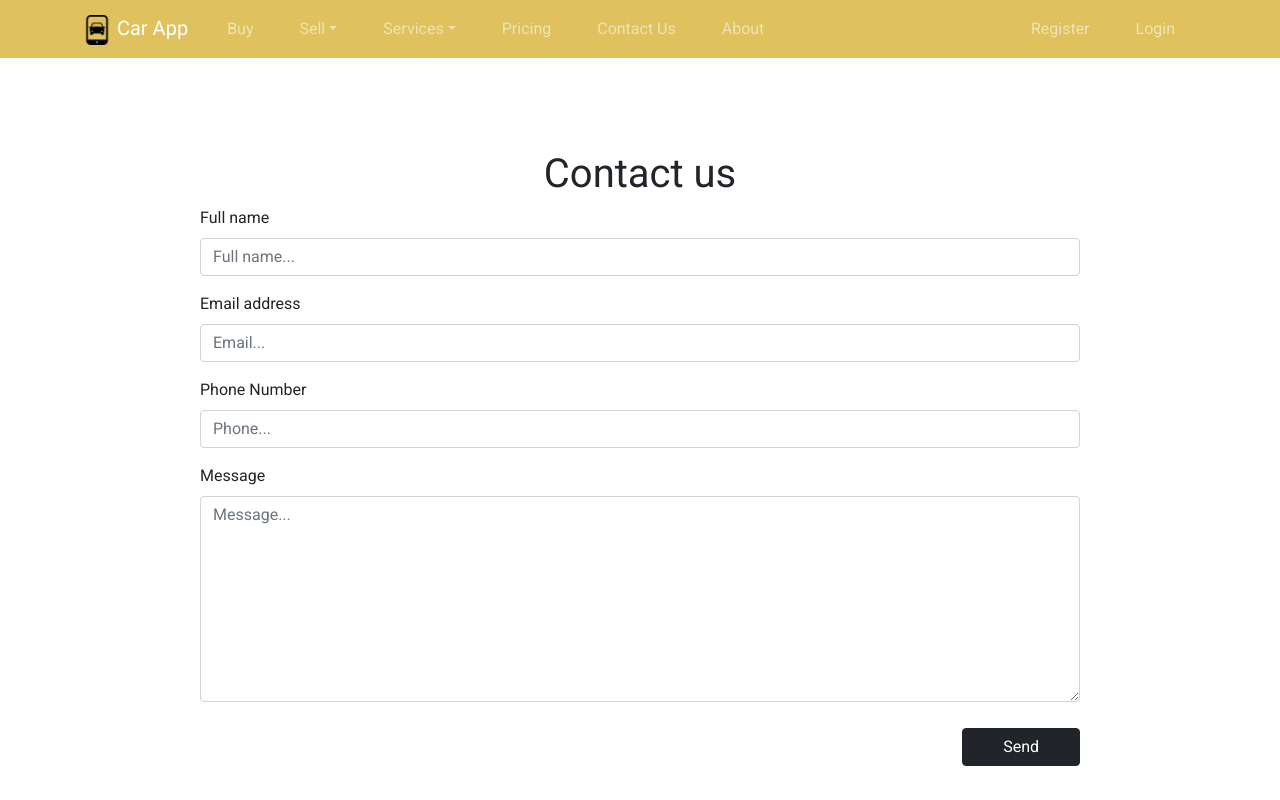
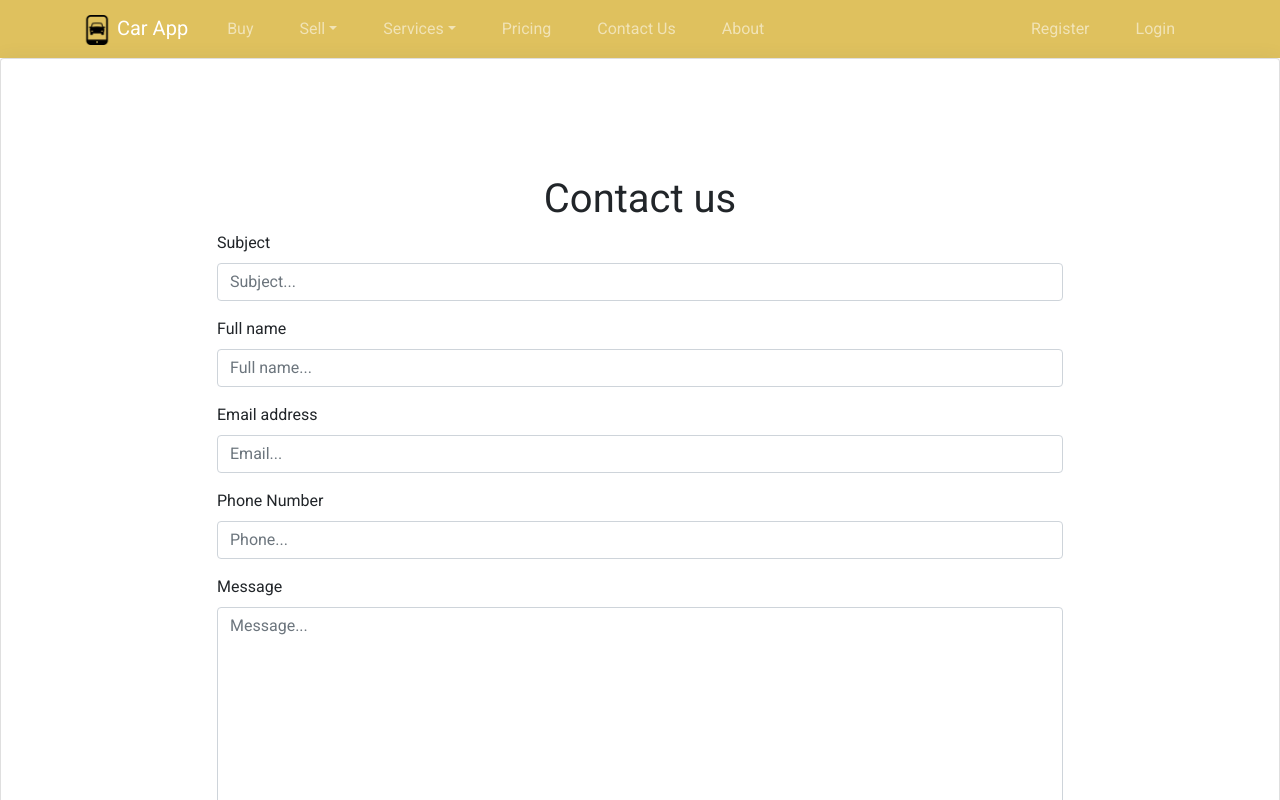
Before and after one commit to EHB-TI/web-app-acces-denied, a React (Create React App) app: page /contact-us in a window 1280 px wide. Shown: the top 800 px of the page. Built offline with nearby package versions, Linux system fonts and the light colour scheme; no server answers.

Commit message:
updates contact

```diff
--- a/package.json
+++ b/package.json
@@ -8,6 +8,7 @@
     "@testing-library/user-event": "^12.8.3",
     "bootstrap": "^5.1.3",
     "chokidar": "^2.1.8",
+    "emailjs-com": "^3.2.0",
     "firebase": "^8.9.1",
     "react": "^17.0.2",
     "react-bootstrap": "^2.0.2",
--- a/src/pages/Contact.js
+++ b/src/pages/Contact.js
@@ -1,33 +1,62 @@
-import React from 'react';
-import {Form,Button} from 'react-bootstrap';
+import {React,useState} from 'react';
+import {Card,Form,Button,Alert} from 'react-bootstrap';
+import { useHistory } from "react-router";
+import emailjs from 'emailjs-com';
 import "../layout/Contact.css";
 
 function Contact() {
+  const history = useHistory()
+  const [succes, setSucces] = useState("")
+  const [error, setError] = useState("")
+
+  const SendEmail = (e) => {
+    e.preventDefault();
+
+    emailjs.sendForm('service_tyhl9gw', 'template_pmk3zdm', e.target, 'user_GfFYdwckCKTcz5nj46W9F')
+      .then((result) => {
+          setSucces("Email successfully sent")
+          //console.log(result.text);
+      }, (error) => {
+          setError(`An error has occured: ${error}`)
+          //console.log(error.text);
+      });
+  };
     return (
-        <div className="ContactUs">
-            <Form className="contactForm">
+        <div>
+          <Card className="containerContact">
+            <Card.Body>
+              <Form className="contactForm" onSubmit={SendEmail}>
                 <h1 id="titleContact">Contact us</h1>
+                {succes && <Alert variant="success">{succes}</Alert>}
+                {error && <Alert variant="danger">{error}</Alert>}
+                <Form.Group className="mb-3">
+                  <Form.Label>Subject</Form.Label>
+                  <Form.Control type="text"  placeholder="Subject..." name="subject" required/>
+                </Form.Group>
+
                 <Form.Group className="mb-3">
                   <Form.Label>Full name</Form.Label>
-                  <Form.Control type="text" placeholder="Full name..." required/>
+                  <Form.Control type="text"  placeholder="Full name..." name="full_name" required/>
                 </Form.Group>
 
                 <Form.Group className="mb-3" >
                   <Form.Label>Email address</Form.Label>
-                  <Form.Control type="email" placeholder="Email..." required />
+                  <Form.Control type="email"  name="email_customer" placeholder="Email..." required />
                 </Form.Group>
 
                 <Form.Group className="mb-3" >
                   <Form.Label>Phone Number</Form.Label>
-                  <Form.Control type="tel" placeholder="Phone..." required />
+                  <Form.Control type="number"  placeholder="Phone..." name="phone_number" required />
                 </Form.Group>
 
                 <Form.Group className="mb-3">
                   <Form.Label>Message</Form.Label>
-                  <Form.Control as="textarea" placeholder="Message..." rows={8} required/>
+                  <Form.Control as="textarea"  placeholder="Message..." name="message" rows={8} required/>
                 </Form.Group>
                 <Button variant="dark" id="btnContact" type="submit">Send</Button>
-            </Form>
+              </Form>
+            </Card.Body>
+          </Card>
         </div>
     )
 }
```
Also changed, not shown: 1 other file (tests, documents, lock files or other folders).
